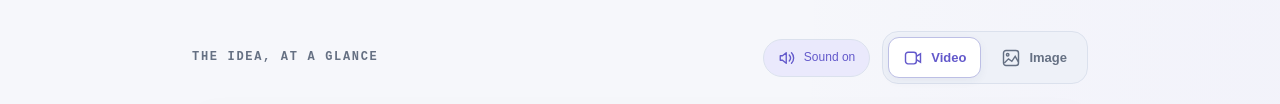
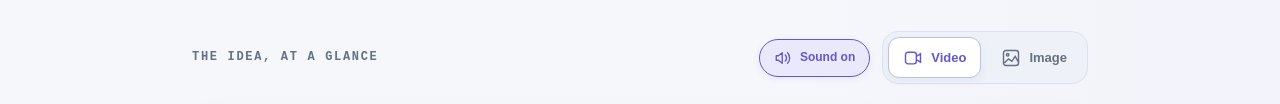
Before and after one commit to LPA-CWM/LPA-CWM.github.io, a plain HTML site: page index.html in a window 1280 px wide. Both pictures are taken after a click on the button "Sound off". Shown: the part 1020-1124 px from the top of the page. Drawn offline with Linux system fonts and the light colour scheme.

Commit message:
Highlight overview sound toggle with purple border and hover lift

```diff
--- a/index.html
+++ b/index.html
@@ -115,8 +115,10 @@ footer .back-top:hover,footer .back-top:focus-visible{background:var(--tint);tra
 #overviewStage[data-mode="video"]{aspect-ratio:16/9;padding:0;background:#10131b}
 #overviewStage[data-mode="video"] video{width:100%;height:100%;object-fit:contain;padding:0}
 .overview-controls{display:flex;align-items:center;gap:12px;flex-wrap:wrap}
-.overview-sound{display:inline-flex;align-items:center;gap:8px;min-height:38px;padding:8px 14px;border:1px solid var(--line);border-radius:24px;background:var(--surface);color:var(--muted);font-size:12px}
-.overview-sound:hover,.overview-sound[aria-pressed="true"]{color:var(--accent);background:var(--tint)}
+.overview-sound{display:inline-flex;align-items:center;gap:8px;min-height:38px;padding:8px 14px;border:1.5px solid var(--accent);border-radius:24px;background:var(--surface);color:var(--accent);font-size:12px;font-weight:600;box-shadow:0 2px 7px color-mix(in srgb,var(--accent) 10%,transparent);transition:transform .18s ease,box-shadow .18s ease,background .18s ease}
+.overview-sound[aria-pressed="true"]{background:var(--tint)}
+.overview-sound:hover,.overview-sound:focus-visible{background:var(--tint);transform:translateY(-3px);box-shadow:0 7px 16px color-mix(in srgb,var(--accent) 24%,transparent)}
+@media(prefers-reduced-motion:reduce){.overview-sound{transition:none}.overview-sound:hover,.overview-sound:focus-visible{transform:none}}
 .overview-sound svg{width:18px;height:18px;flex-shrink:0}
 .overview-sound[aria-pressed="false"] .sound-on,.overview-sound[aria-pressed="true"] .sound-off{display:none}
 </style>
```
